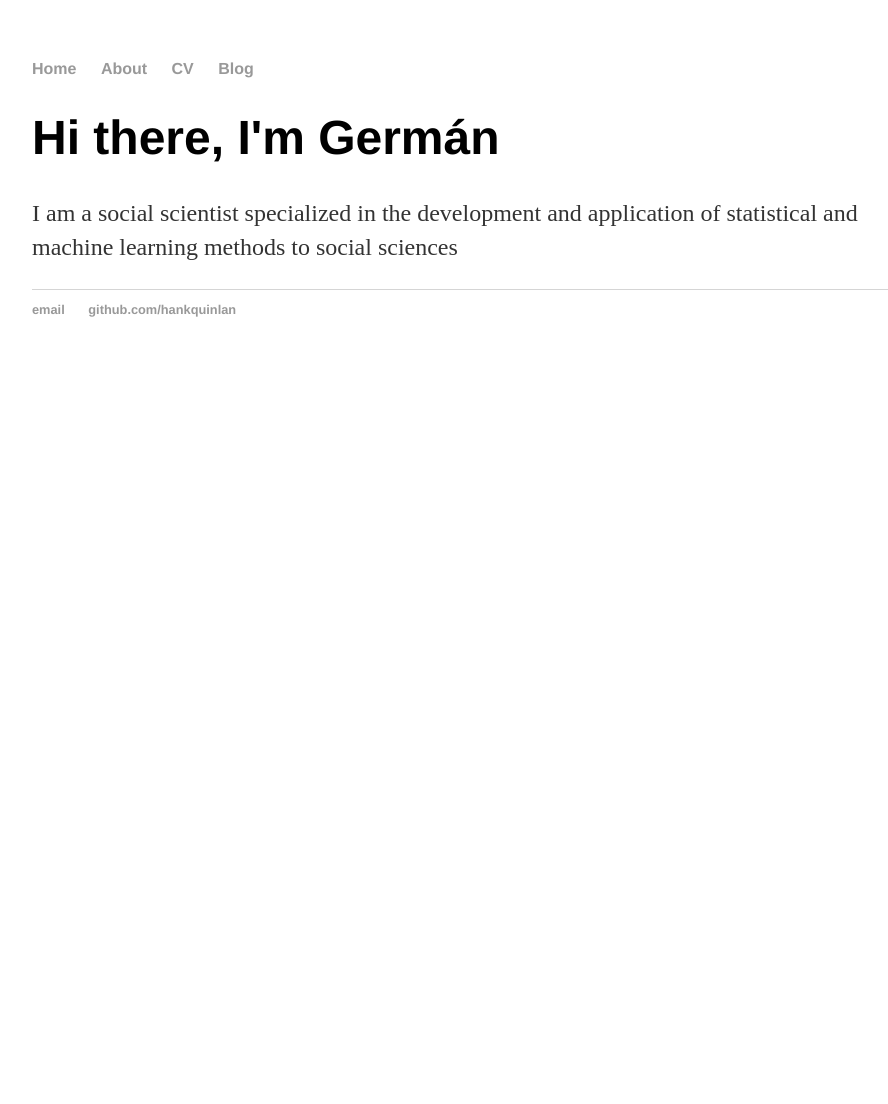
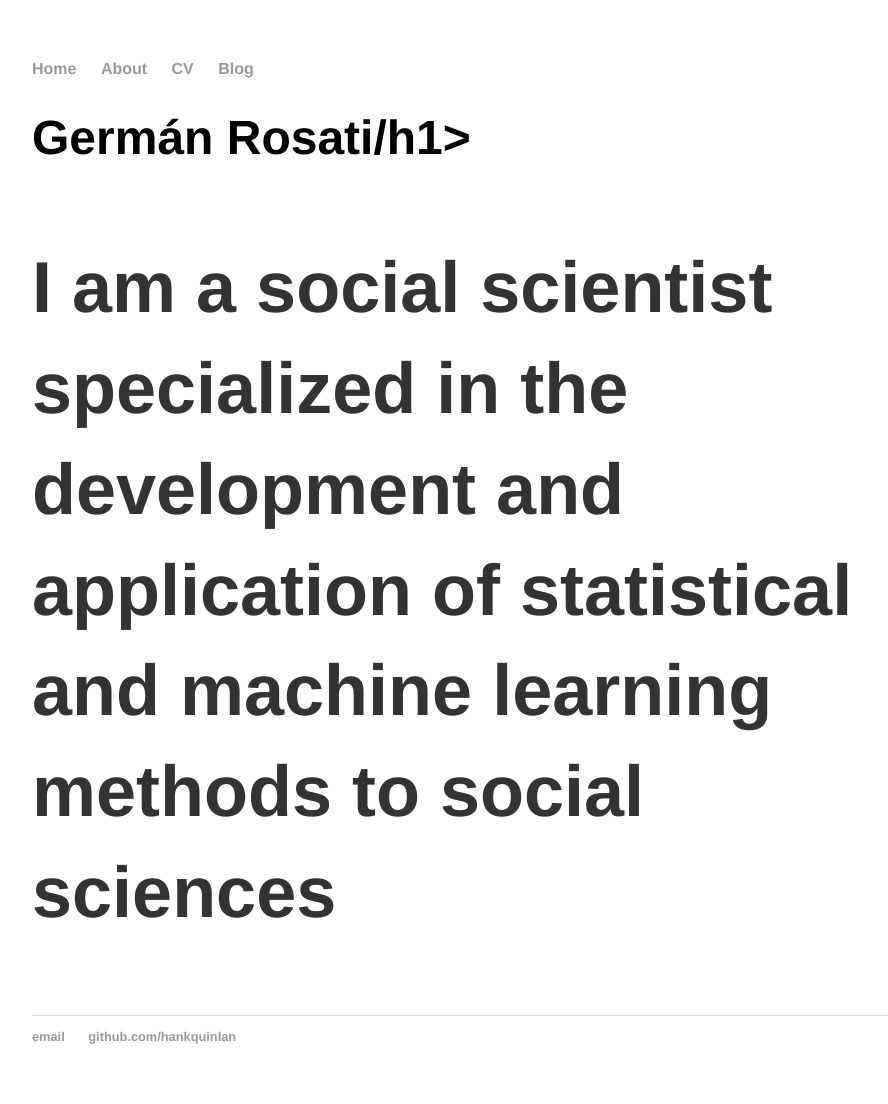
Before and after one commit to gefero/gefero.github.io, a Jekyll site: the page built from index.html, in a window 1280 px wide. Shown: the whole page, without its empty margins (160-1048 px from the left). Built offline with Jekyll 4.4.1, drawn with Linux system fonts in a browser that asks for light colours; before the commit the page ends 900 px from its top, so only the background shows below that.

Commit message:
Update index.html

```diff
--- a/index.html
+++ b/index.html
@@ -3,6 +3,6 @@ layout: default
 title: Germán Rosati
 ---
 <div class="blurb">
-	<h1>Hi there, I'm Germán</h1>
+	<h1>Germán Rosati/h1>
 	<p>I am a social scientist specialized in the development and application of statistical and machine learning methods to social sciences</p>
 </div><!-- /.blurb -->
```
